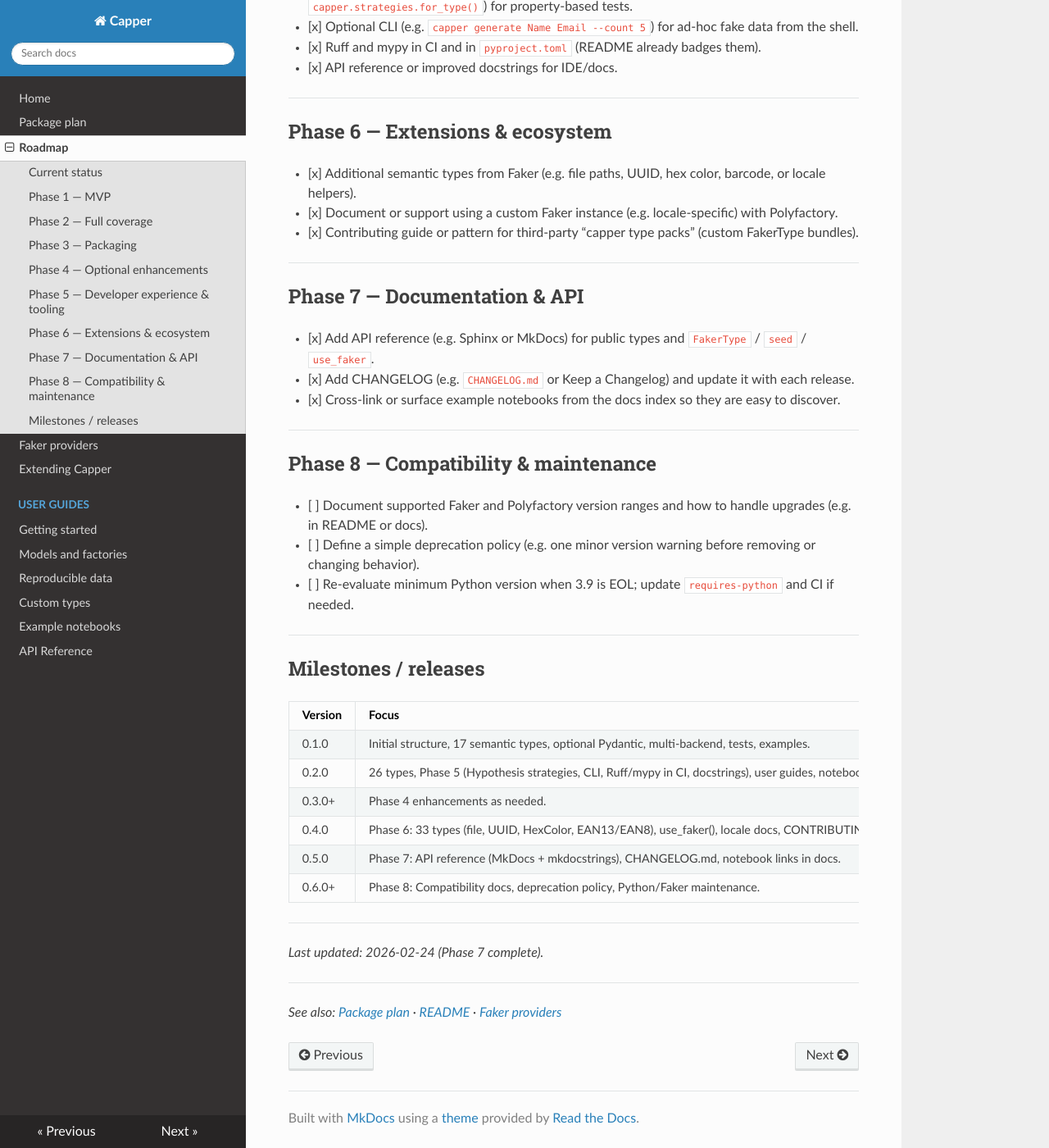
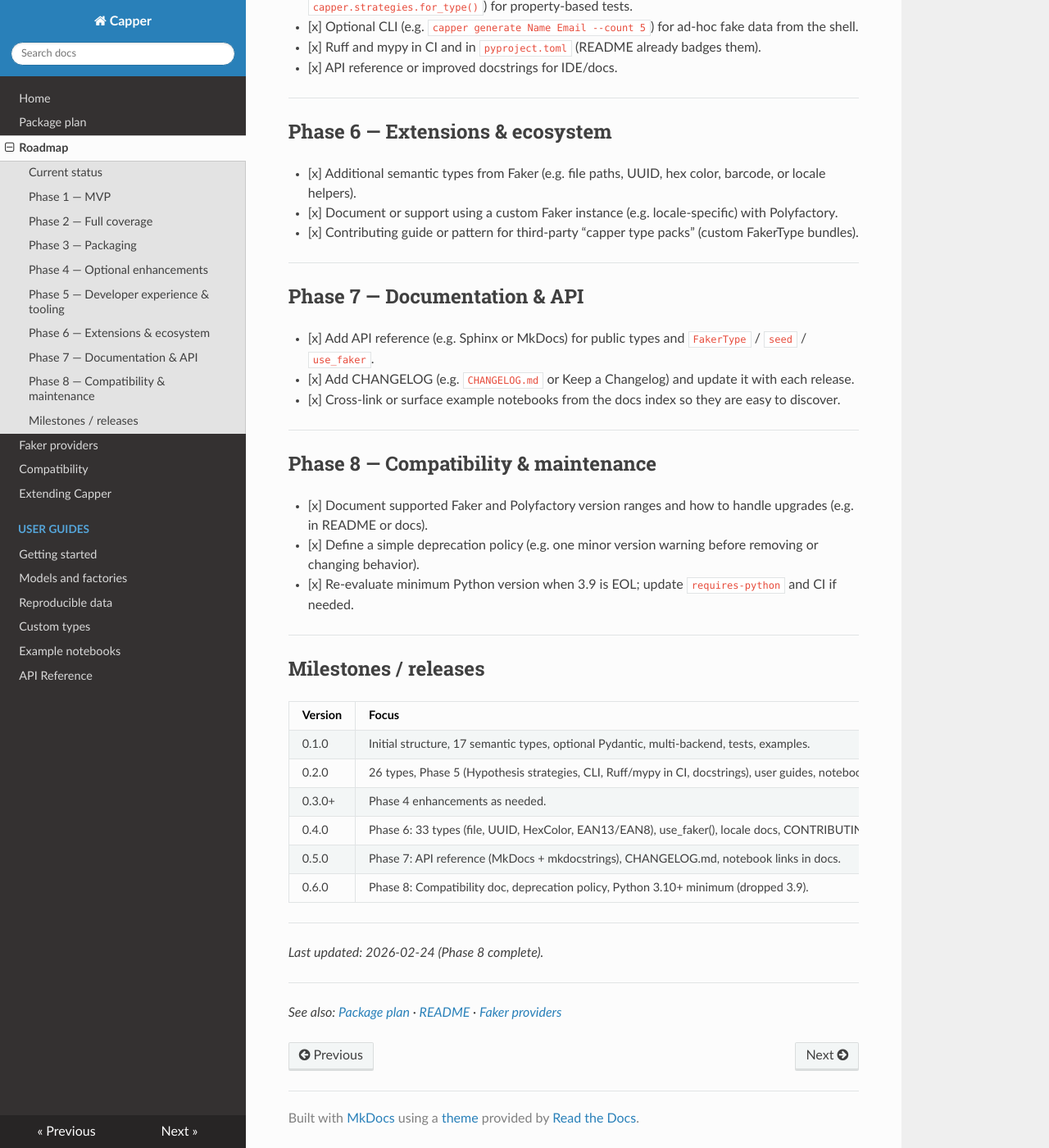
Before and after one commit to eddiethedean/capper, an MkDocs documentation site: the page built from docs/ROADMAP.md, in a window 1280 px wide and 1400 px high, scrolled down 1472 px. Shown: the whole window at 82% size. Built offline with MkDocs 1.6.1, drawn with Linux system fonts in a browser that asks for light colours; nearby versions of some CDN libraries; some of the changed text lies outside the part shown.

Commit message:
Phase 8: compatibility doc, deprecation policy, Python 3.10+ minimum (drop 3.9)

```diff
--- a/docs/ROADMAP.md
+++ b/docs/ROADMAP.md
@@ -2,7 +2,7 @@
 
 High-level development phases and current status. See [capper_package_plan.md](capper_package_plan.md) for design and [README](../README.md) for usage. Phases are ordered; checkboxes show done vs planned.
 
-**Quick reference:** Phases 1–7 done. Current: 0.4.0 (Phase 7 — documentation & API).
+**Quick reference:** Phases 1–8 done. Current: 0.5.0 (Phase 8 — compatibility & maintenance).
 
 ---
 
@@ -10,9 +10,9 @@ High-level development phases and current status. See [capper_package_plan.md](c
 
 - **Core:** Package layout, `FakerType` base, 33 semantic types (person, geo, internet, commerce, date/time, text, phone, finance, file, misc, color, barcode), tests, and examples.
 - **Optional Pydantic:** Works without Pydantic (dataclasses, attrs, etc.); Pydantic schema support when `capper[pydantic]` is installed.
-- **Progress:** Phases 1–7 complete (Phase 7: API reference with MkDocs, CHANGELOG.md, notebooks in docs index).
+- **Progress:** Phases 1–8 complete (Phase 8: compatibility doc, deprecation policy, Python 3.10+ minimum).
 
-*Recent: Phase 7 — MkDocs + mkdocstrings API reference, CHANGELOG (Keep a Changelog), example notebooks surfaced in docs index.*
+*Recent: Phase 8 — docs/compatibility.md (version ranges, upgrade guidance, deprecation policy); dropped Python 3.9 (EOL), minimum 3.10.*
 
 ---
 
@@ -76,9 +76,9 @@ High-level development phases and current status. See [capper_package_plan.md](c
 
 ## Phase 8 — Compatibility & maintenance
 
-- [ ] Document supported Faker and Polyfactory version ranges and how to handle upgrades (e.g. in README or docs).
-- [ ] Define a simple deprecation policy (e.g. one minor version warning before removing or changing behavior).
-- [ ] Re-evaluate minimum Python version when 3.9 is EOL; update `requires-python` and CI if needed.
+- [x] Document supported Faker and Polyfactory version ranges and how to handle upgrades (e.g. in README or docs).
+- [x] Define a simple deprecation policy (e.g. one minor version warning before removing or changing behavior).
+- [x] Re-evaluate minimum Python version when 3.9 is EOL; update `requires-python` and CI if needed.
 
 ---
 
@@ -91,11 +91,11 @@ High-level development phases and current status. See [capper_package_plan.md](c
 | 0.3.0+ | Phase 4 enhancements as needed. |
 | 0.4.0  | Phase 6: 33 types (file, UUID, HexColor, EAN13/EAN8), use_faker(), locale docs, CONTRIBUTING.md, type-packs (extending.md). **Current.** |
 | 0.5.0  | Phase 7: API reference (MkDocs + mkdocstrings), CHANGELOG.md, notebook links in docs. |
-| 0.6.0+ | Phase 8: Compatibility docs, deprecation policy, Python/Faker maintenance. |
+| 0.6.0  | Phase 8: Compatibility doc, deprecation policy, Python 3.10+ minimum (dropped 3.9). |
 
 ---
 
-*Last updated: 2026-02-24 (Phase 7 complete).*
+*Last updated: 2026-02-24 (Phase 8 complete).*
 
 ---
 
--- a/mkdocs.yml
+++ b/mkdocs.yml
@@ -20,6 +20,7 @@ nav:
   - Package plan: capper_package_plan.md
   - Roadmap: ROADMAP.md
   - Faker providers: FAKER_PROVIDERS.md
+  - Compatibility: compatibility.md
   - Extending Capper: extending.md
   - User guides:
       - Getting started: user_guides/getting_started.md
--- a/pyproject.toml
+++ b/pyproject.toml
@@ -7,7 +7,7 @@ name = "capper"
 version = "0.2.0"
 description = "Semantic, typed wrappers for Faker with automatic Polyfactory integration"
 readme = "README.md"
-requires-python = ">=3.9"
+requires-python = ">=3.10"
 authors = [
     { name = "Odos Matthews", email = "odosmatthews@gmail.com" },
 ]
@@ -55,14 +55,14 @@ addopts = ["-v", "--tb=short"]
 
 [tool.ruff]
 line-length = 100
-target-version = "py39"
+target-version = "py310"
 exclude = ["docs/notebooks"]
 
 [tool.ruff.lint]
 select = ["E", "F", "I"]
 
 [tool.mypy]
-python_version = "3.9"
+python_version = "3.10"
 warn_return_any = true
 warn_unused_configs = true
 disallow_untyped_defs = false
```
Also changed, not shown: CHANGELOG.md (+6 -3 lines), CONTRIBUTING.md (+2 -2 lines), README.md (+3 -3 lines), docs/README.md (+2 -0 lines), docs/compatibility.md (added, +34 -0 lines), 1 other file.
